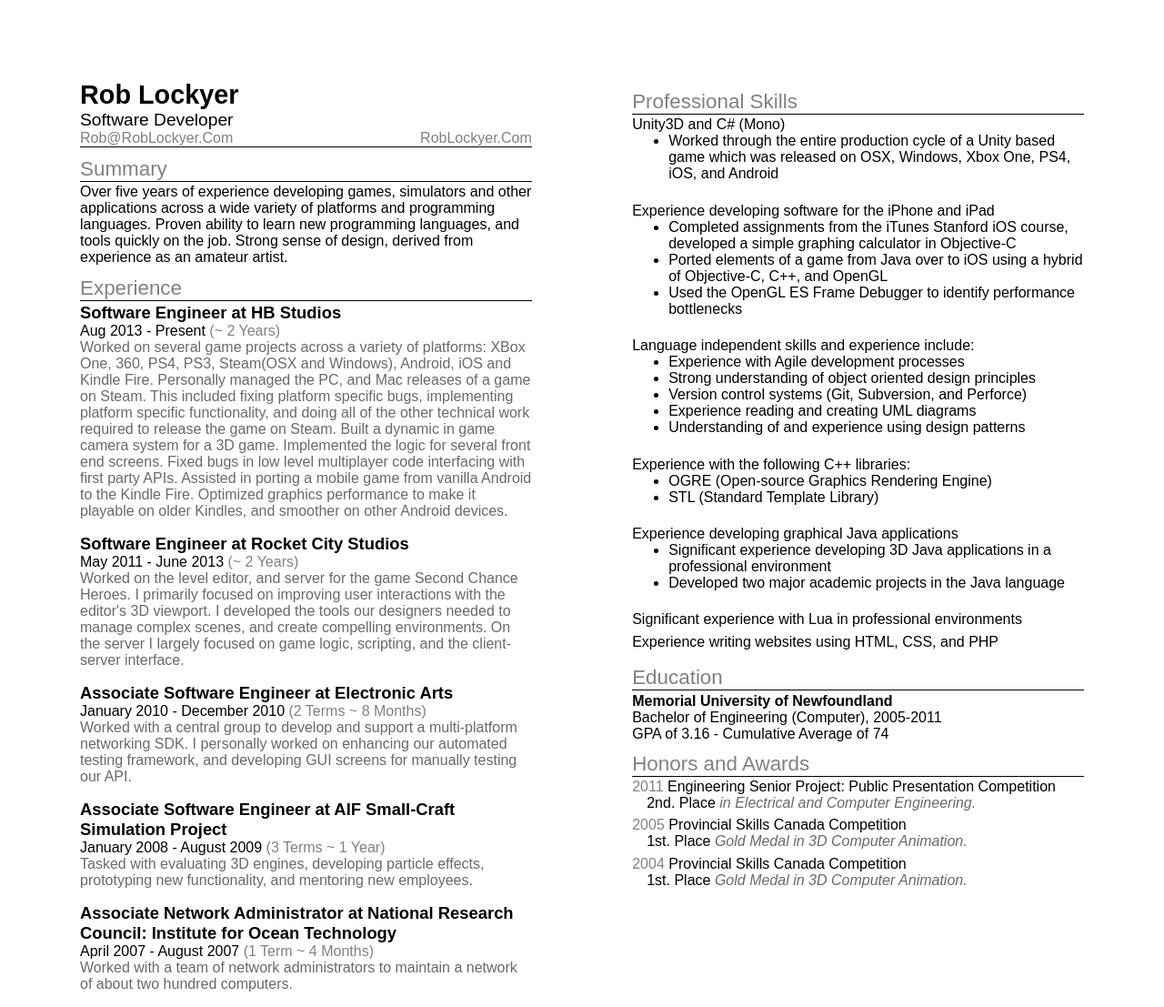
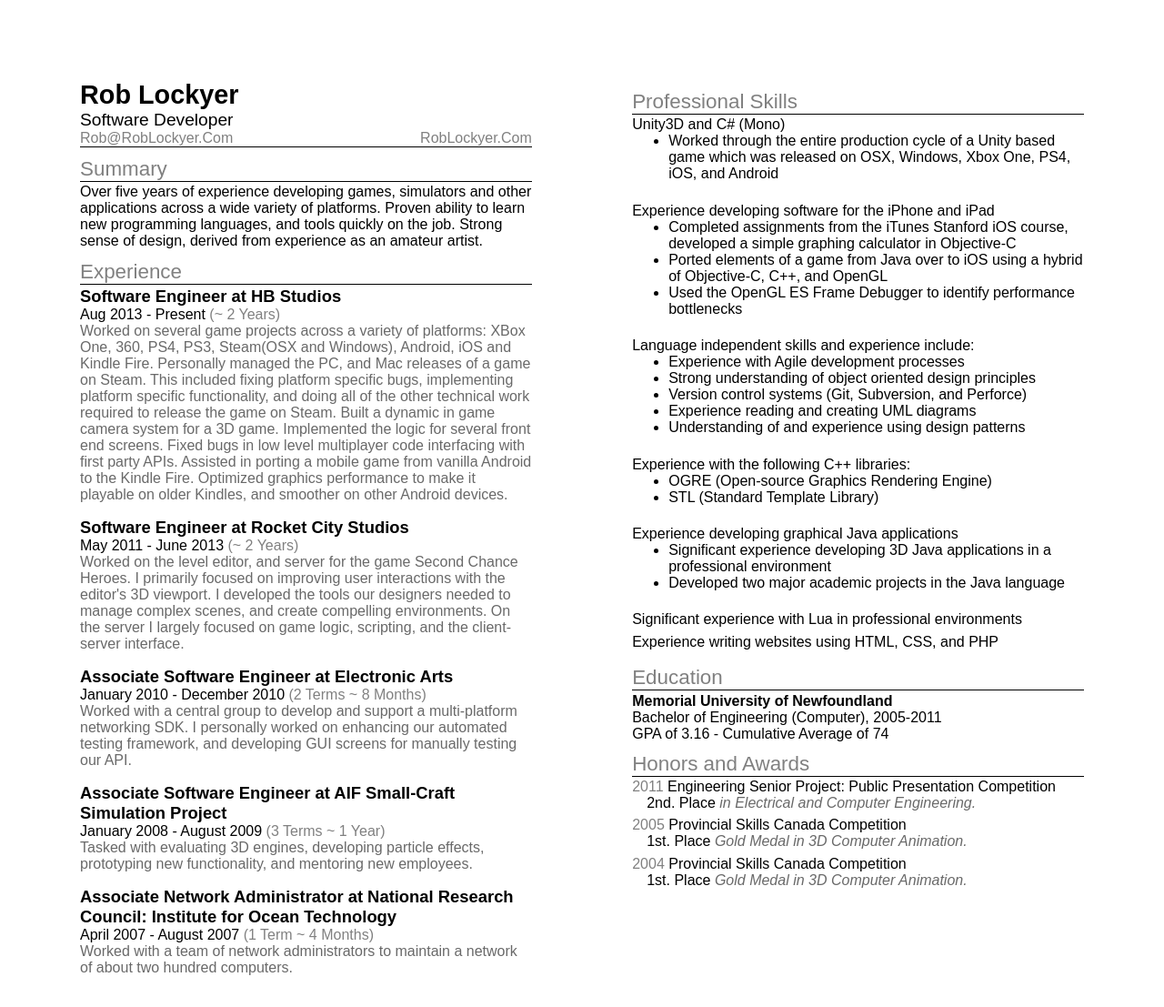
Before and after one commit to lockyer/lockyer.github.io, a Jekyll site: the page built from resume/index.html, in a window 1280 px wide. Shown: the whole page at 91% size. Built offline with Jekyll 4.4.1, drawn with Linux system fonts in a browser that asks for light colours; Markdown is read by kramdown in place of the engine named in the settings.

Commit message:
Update index.html

```diff
--- a/resume/index.html
+++ b/resume/index.html
@@ -166,8 +166,8 @@
 <div id="summaryBlurb">
     <h2>Summary</h2>
     Over five years of experience developing games, simulators and other applications
-    across a wide variety of platforms and programming languages. Proven ability to learn new
-    programming languages, and tools quickly on the job. Strong sense of design, derived from
+    across a wide variety of platforms. Proven ability to learn new programming languages,
+    and tools quickly on the job. Strong sense of design, derived from
     experience as an amateur artist.
 </div>
 
```
